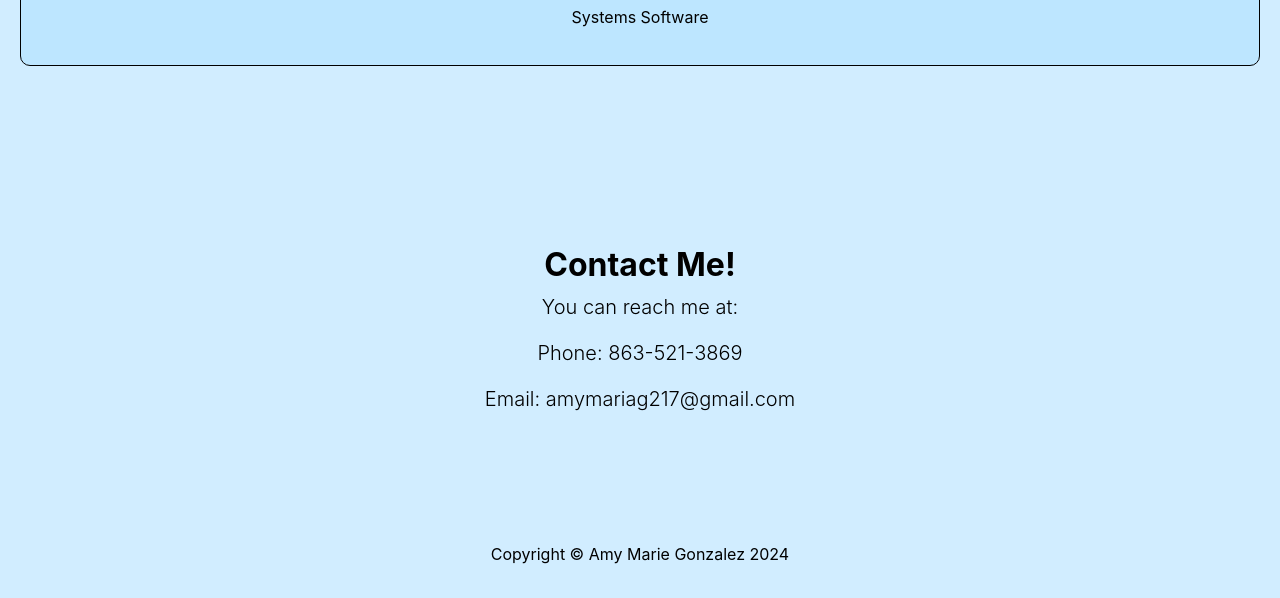
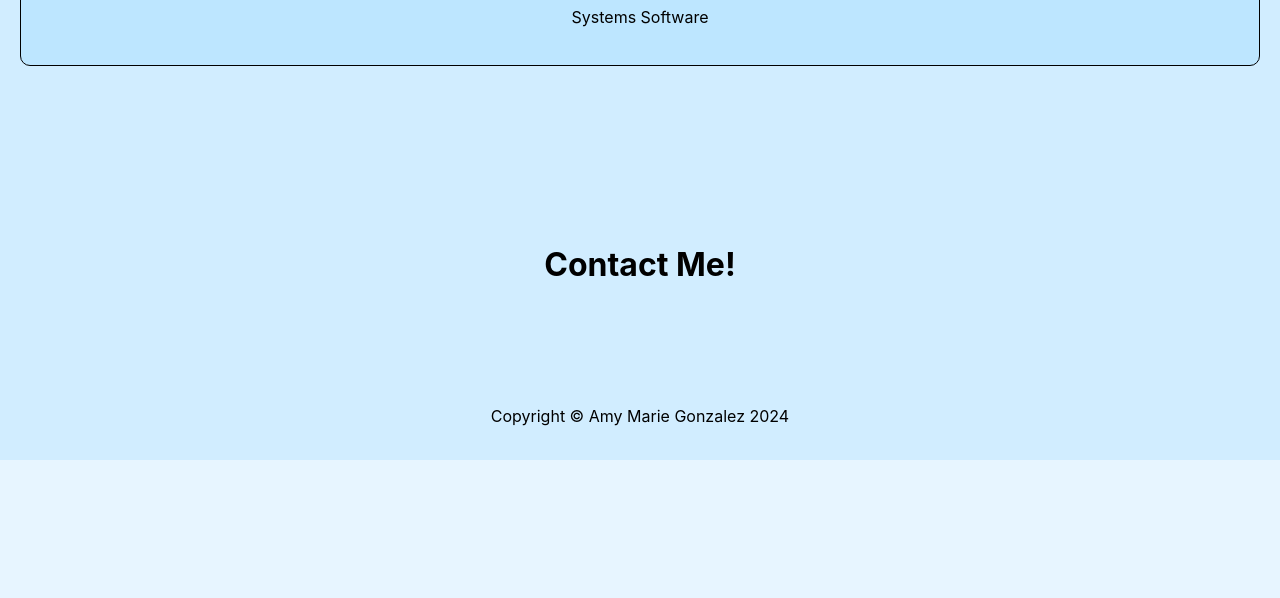
Before and after one commit to amymariag/amymariag.github.io, a plain HTML site: page index.html in a window 1280 px wide. Shown: the part 4386-4984 px from the top of the page. After the commit the page ends 4846 px from the top, so only its background shows below. Drawn offline with Linux system fonts and the light colour scheme.

Commit message:
remove contact info

```diff
--- a/index.html
+++ b/index.html
@@ -248,9 +248,7 @@
     <section id="contact" class="content-section text-center">
         <div class="container px-4 px-lg-5">
             <h2>Contact Me!</h2>
-            <p class="lead mb-5">You can reach me at:</p>
-            <p class="lead mb-5">Phone: <a href="tel:+18635213869">863-521-3869</a></p>
-            <p class="lead mb-5">Email: <a href="mailto:amymariag217@gmail.com">amymariag217@gmail.com</a></p>
+
         </div>
     </section>
 
```
